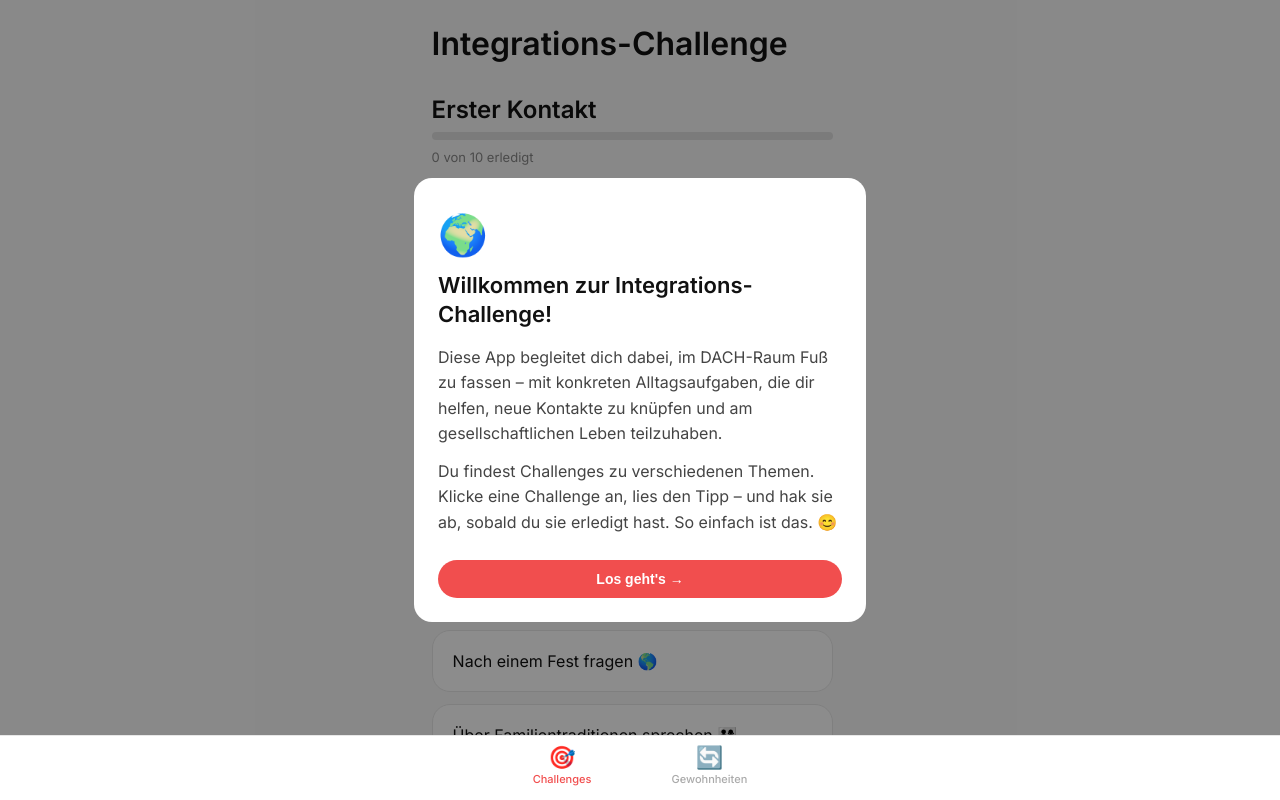
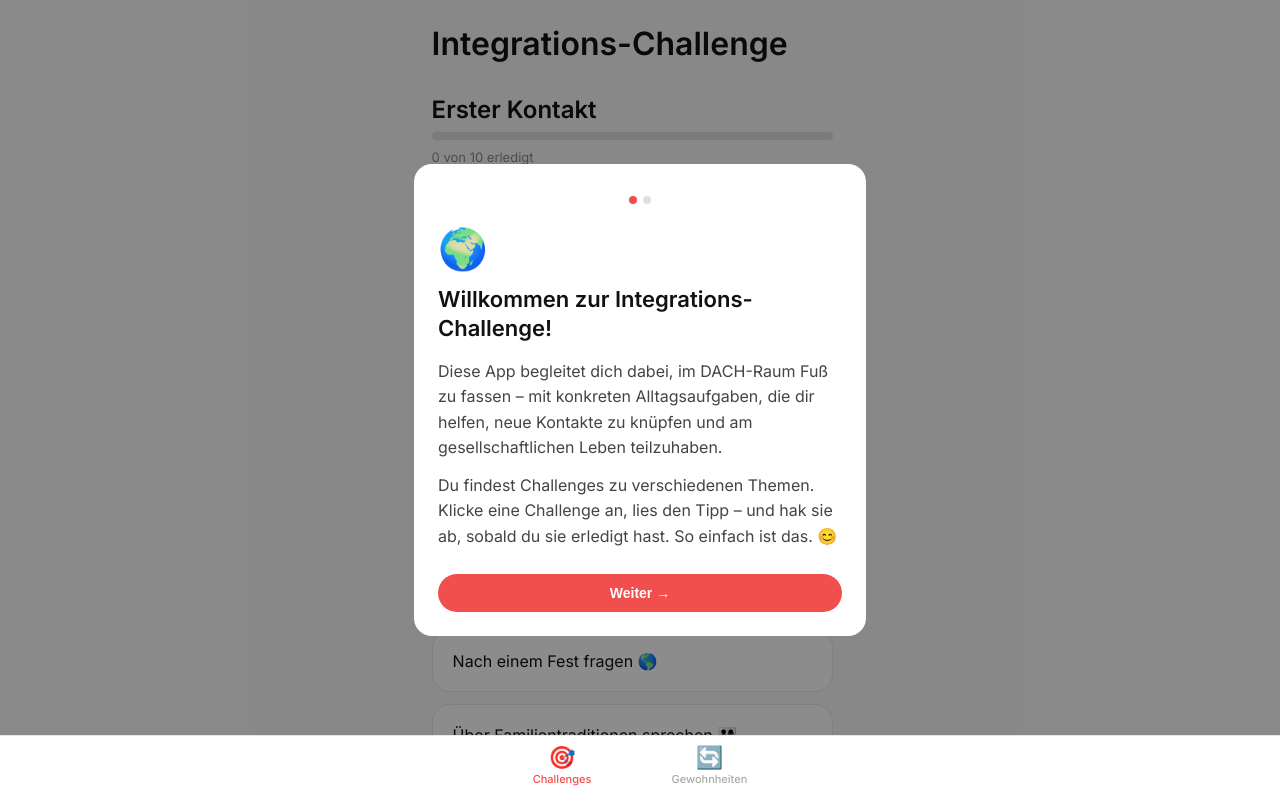
Before and after one commit to geraldzollner/integrations-challenge, a React (Vite) app: page / in a window 1280 px wide. Shown: the top 800 px of the page. Built offline with nearby package versions, Linux system fonts and the light colour scheme.

Commit message:
Split welcome modal into two pages with motivational message
Co-Authored-By: Claude Sonnet 4.6 <noreply@anthropic.com>

```diff
--- a/src/WelcomeModal.jsx
+++ b/src/WelcomeModal.jsx
@@ -2,23 +2,12 @@ import { useState } from "react";
 
 const STORAGE_KEY = "onboarding_seen";
 
-function WelcomeModal() {
-  const [visible, setVisible] = useState(
-    () => !localStorage.getItem(STORAGE_KEY)
-  );
-
-  if (!visible) return null;
-
-  function handleClose() {
-    localStorage.setItem(STORAGE_KEY, "true");
-    setVisible(false);
-  }
-
-  return (
-    <div className="modal-overlay">
-      <div className="modal-card">
-        <div className="modal-emoji">🌍</div>
-        <h2 className="modal-title">Willkommen zur Integrations-Challenge!</h2>
+const PAGES = [
+  {
+    emoji: "🌍",
+    title: "Willkommen zur Integrations-Challenge!",
+    body: (
+      <>
         <p className="modal-body">
           Diese App begleitet dich dabei, im DACH-Raum Fuß zu fassen – mit
           konkreten Alltagsaufgaben, die dir helfen, neue Kontakte zu knüpfen
@@ -29,8 +18,57 @@ function WelcomeModal() {
           an, lies den Tipp – und hak sie ab, sobald du sie erledigt hast. So
           einfach ist das. 😊
         </p>
-        <button className="button-primary" onClick={handleClose}>
-          Los geht's →
+      </>
+    ),
+    button: "Weiter →",
+  },
+  {
+    emoji: "💪",
+    title: "Ein Hinweis vorab",
+    body: (
+      <p className="modal-body">
+        Ein gewisses Maß an Unsicherheit und Nervosität gehört dazu – das ist
+        normal und kein Zeichen, dass etwas falsch läuft. Es bedeutet nur, dass
+        du dich wirklich auf das Leben einlässt.
+      </p>
+    ),
+    button: "Los geht's →",
+  },
+];
+
+function WelcomeModal() {
+  const [page, setPage] = useState(0);
+  const [visible, setVisible] = useState(
+    () => !localStorage.getItem(STORAGE_KEY)
+  );
+
+  if (!visible) return null;
+
+  const current = PAGES[page];
+  const isLast = page === PAGES.length - 1;
+
+  function handleNext() {
+    if (isLast) {
+      localStorage.setItem(STORAGE_KEY, "true");
+      setVisible(false);
+    } else {
+      setPage(page + 1);
+    }
+  }
+
+  return (
+    <div className="modal-overlay">
+      <div className="modal-card">
+        <div className="modal-dots">
+          {PAGES.map((_, i) => (
+            <div key={i} className={`modal-dot${i === page ? " modal-dot--active" : ""}`} />
+          ))}
+        </div>
+        <div className="modal-emoji">{current.emoji}</div>
+        <h2 className="modal-title">{current.title}</h2>
+        {current.body}
+        <button className="button-primary" onClick={handleNext}>
+          {current.button}
         </button>
       </div>
     </div>
--- a/src/styles.css
+++ b/src/styles.css
@@ -453,3 +453,22 @@ p {
   background: #4caf50;
   opacity: 0.8;
 }
+
+/* MODAL PAGINATION DOTS */
+.modal-dots {
+  display: flex;
+  gap: 6px;
+  justify-content: center;
+  margin-bottom: 20px;
+}
+
+.modal-dot {
+  width: 8px;
+  height: 8px;
+  border-radius: 50%;
+  background: #e0e0e0;
+}
+
+.modal-dot--active {
+  background: rgb(241, 78, 78);
+}
```
